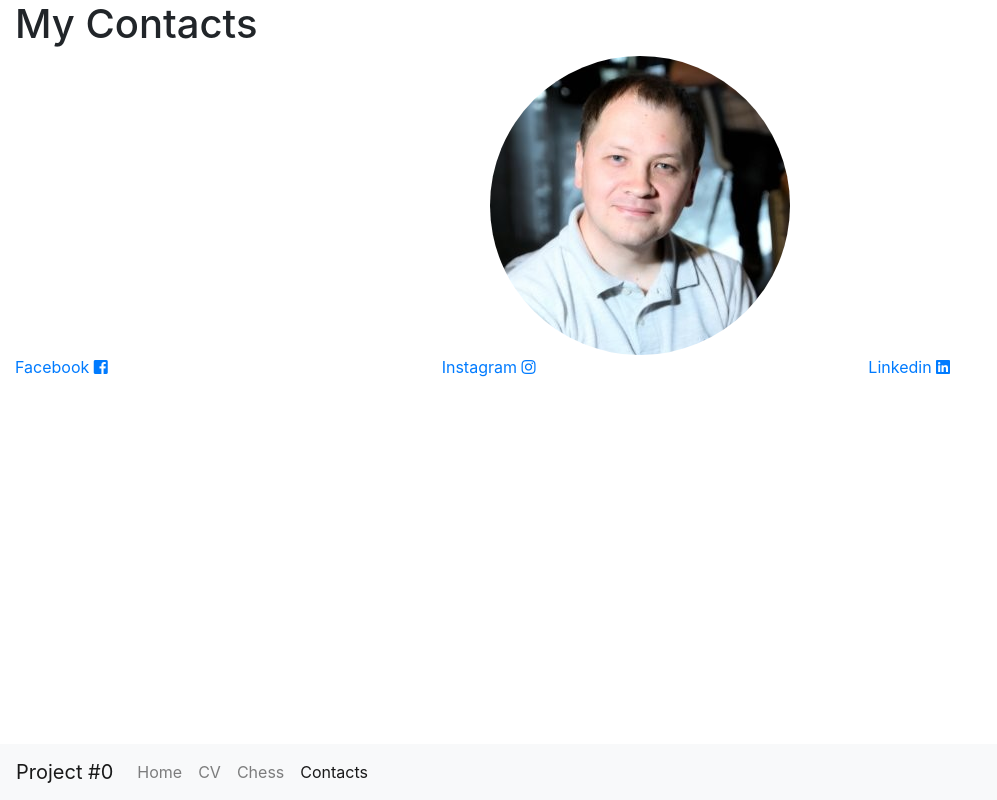
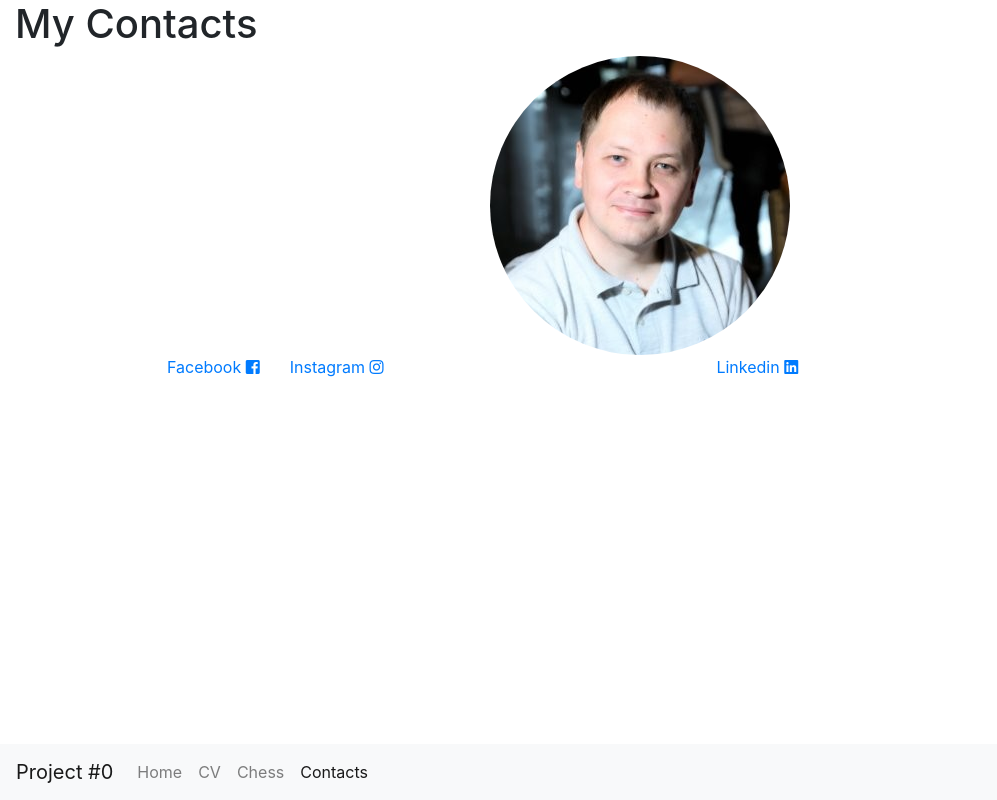
Before and after one commit to serbathome/project0, a plain HTML site: page contact.html in a window 1280 px wide. Shown: the whole page, without its empty margins (0-997 px from the left). Drawn offline with nearby package versions, Linux system fonts and the light colour scheme.

Commit message:
contact grid

```diff
--- a/contact.html
+++ b/contact.html
@@ -25,20 +25,20 @@
       <img src="mypic.png" class="rounded-circle img-fluid">
     </div>
     <div class="row justify-content-center">
-      <div class="col-4 text-nowrap">
+      <div class="col-4 col-md-auto text-nowrap">
 
         <a href="https://www.facebook.com/sbiryukov">
           Facebook
           <i class="fab fa-facebook-square"></i>
         </a>
       </div>
-      <div class="col-4 text-nowrap">
+      <div class="col-4 cal-md-auto text-nowrap">
         <a href="https://www.instagram.com/serbathome">
           Instagram
           <i class="fab fa-instagram"></i>
         </a>
       </div>
-      <div class="col-4 text-nowrap">
+      <div class="col-4 cal-md-auto text-nowrap">
         <a href="https://www.linkedin.com/in/sergey-biryukov-97600825">
           Linkedin
           <i class="fab fa-linkedin"></i>
```
